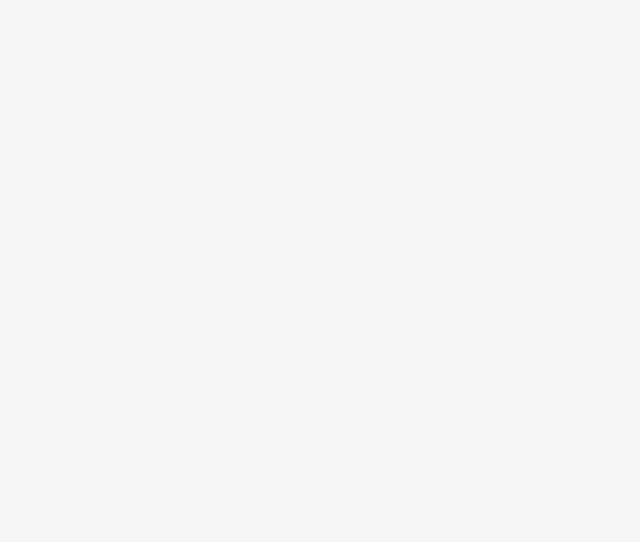
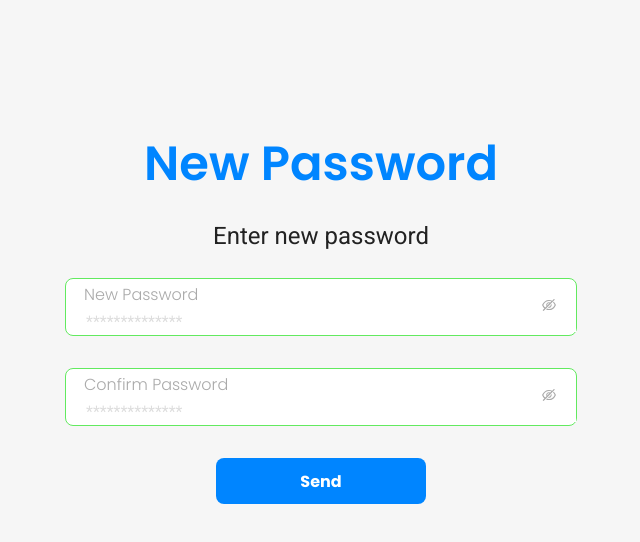
Before and after one commit to amt-augustineopokukesse/my-storefront-frontend, a React (Vite) app: page /resetpw2/1/1 in a window 1280 px wide. Before the commit this address had no page. Shown: the top 542 px of the page, without its empty margins (319-959 px from the left). Built offline with nearby package versions, Linux system fonts and the light colour scheme.

Commit message:
refactored the resetpw2

```diff
--- a/src/App.tsx
+++ b/src/App.tsx
@@ -25,7 +25,7 @@ const App: React.FC =() => {
             <Route path='/signup' element={<SignUp/>}/>
             <Route path='/login' element={<Login/>}/>
             <Route path='/resetpw1' element={<ResetPw1/>}/>
-            <Route path='/resetpw2' element={<ResetPw2/>}/>
+            <Route path='/resetpw2/:id/:token' element={<ResetPw2/>}/>
             <Route path='/homepage' element={<HomePage/>}/>
             <Route path='/authnotification' element={<AuthNotification/>}/>
             <Route path='/auth-success/:id/:token' element={<SuccessfulAuthNotification/>}/>
--- a/src/Pages/authenticationPages/ResetPw1.tsx
+++ b/src/Pages/authenticationPages/ResetPw1.tsx
@@ -35,7 +35,7 @@ const ResetPw1: React.FC = () => {
     if (valResult){
       await dispatch(sendEmail(formState)).unwrap();
       setFormState(initialFormState);
-      navigate('/resetpw2')
+      navigate('/authnotification')
      } else {
       handleEmailCheck(valResult);
      }
--- a/src/Pages/authenticationPages/ResetPw2.tsx
+++ b/src/Pages/authenticationPages/ResetPw2.tsx
@@ -1,18 +1,21 @@
-import React, {useState, useEffect} from 'react';
+import React, {useState, useEffect } from 'react';
 import '../../assets/styles/authenticationStyles/ResetPw.scss';
 import Password from '../../components/authComponents/Password';
 import { NewPassword } from '../../Redux/Authentication/initialState';
 import { handlePasswordCheck, handleValidPassword, validatePassword } from '../../components/authComponents/AuthUtils';
 import { useAppDispatch, useAppSelector } from '../../store';
 import { resetPassword } from '../../Redux/AuthSlice';
+import { useParams } from 'react-router-dom';
 
 const initialPasswordState: NewPassword = {
+  id: '',
   password: '',
 };
 
 const ResetPw2: React.FC = () => {
   const [newPassword, setNewPassword] = useState<NewPassword>(initialPasswordState);
   const [newPassword2, setNewPassword2] = useState<string>('');
+  const { id } = useParams();
 
   const dispatch = useAppDispatch();
   const newPwd = useAppSelector((state) => state.auth.auth.newPassword);
@@ -34,6 +37,7 @@ const ResetPw2: React.FC = () => {
     } else if(name === 'password') {
       handleValidPassword(value);
       setNewPassword(prevState => ({ ...prevState, [name]: value }));
+      newPassword.id = id;
     }  else {
       setNewPassword(prevState => ({ ...prevState, [name]: value }));
     }
--- a/src/Redux/AuthSlice.ts
+++ b/src/Redux/AuthSlice.ts
@@ -68,7 +68,7 @@ export const resetPassword = createAsyncThunk(
     'auth/resetPassword',
     async (newpassword: NewPassword, { rejectWithValue }) => {
       try {
-        const response = await axios.post('https://reqres.in/api/users', newpassword);
+        const response = await axios.put(`${API_BASE_URL}/verify/reset`, newpassword);
         return response.data;
       } catch (error:any) {
         return rejectWithValue(error.message);
--- a/src/Redux/Authentication/initialState.ts
+++ b/src/Redux/Authentication/initialState.ts
@@ -2,6 +2,7 @@ export interface ResetPwEmail {
     email: string;
 }
 export interface NewPassword {
+    id?: string;
     password: string;
 }
 
```
